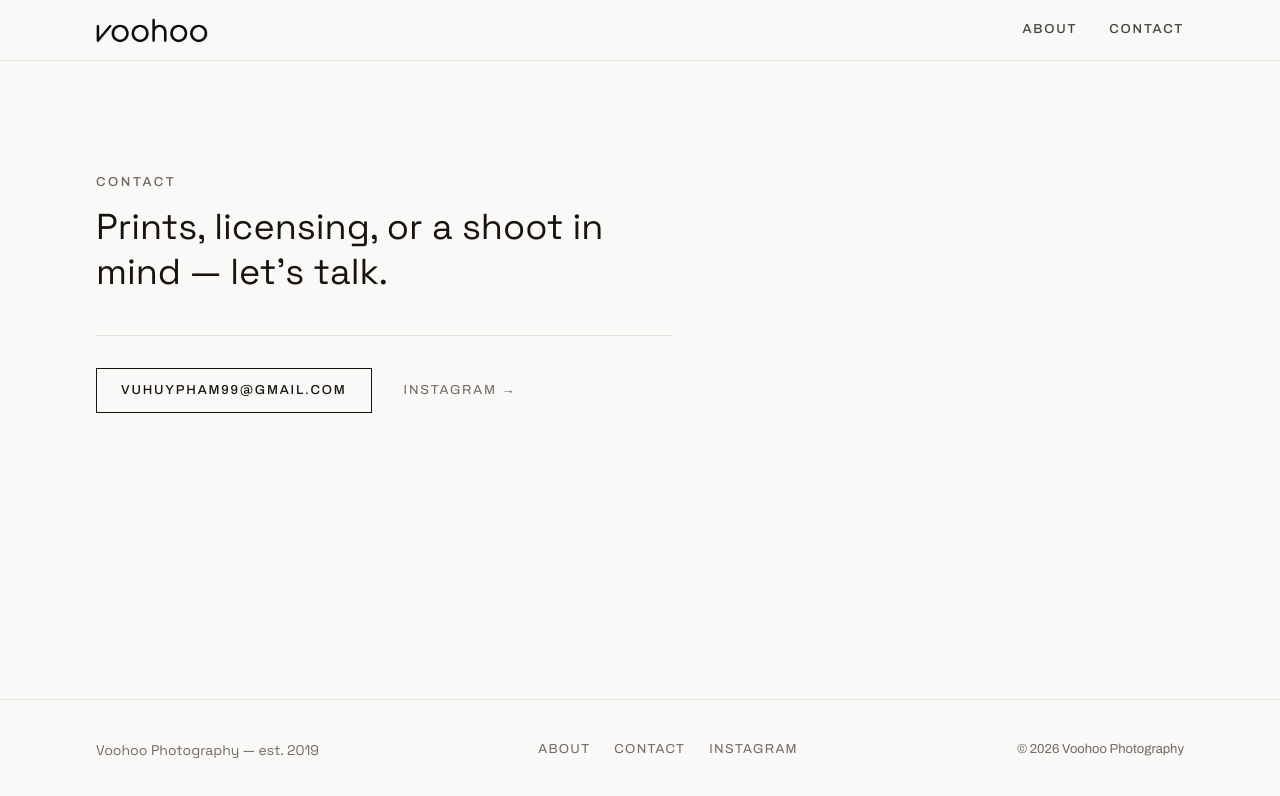
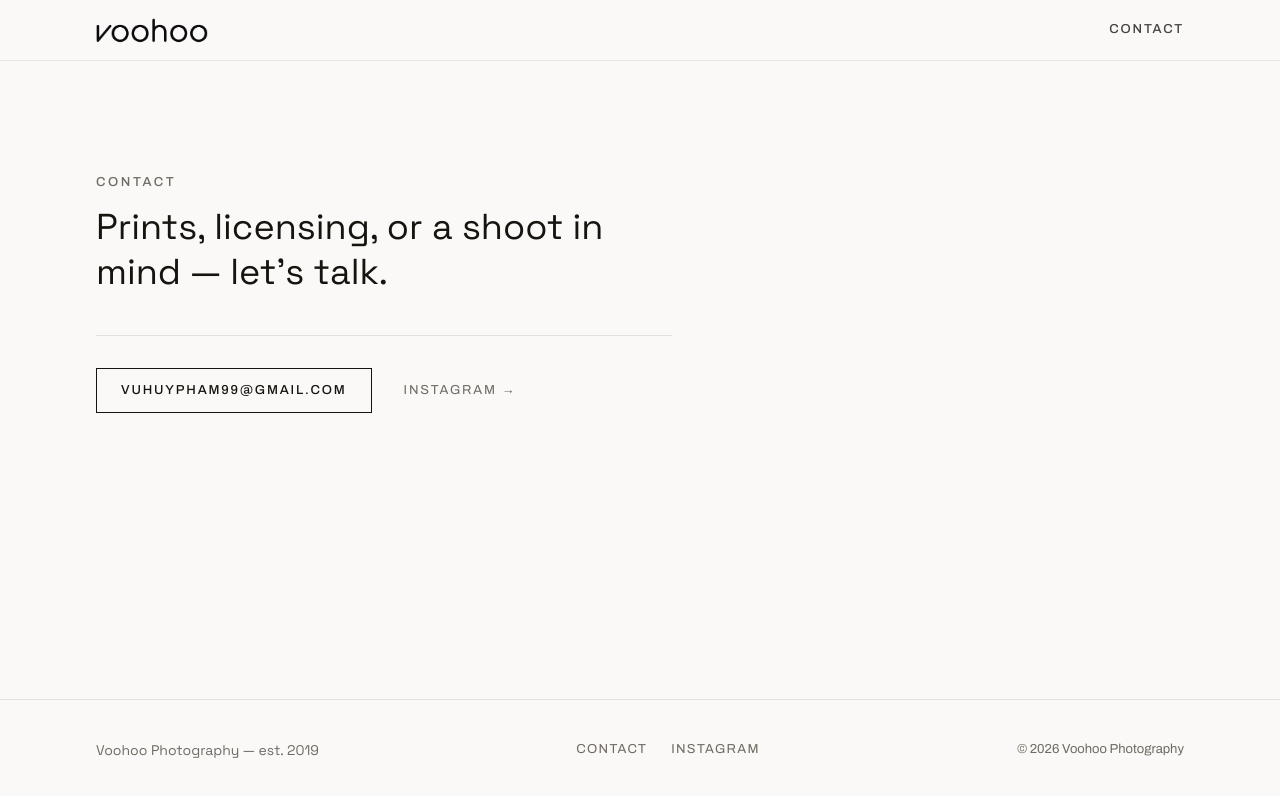
Before and after one commit to voohoo/voohoo-photography, a Next.js app: page /contact in a window 1280 px wide. Shown: the top 796 px of the page. Built offline with nearby package versions, Linux system fonts and the light colour scheme.

Commit message:
Remove About link from header and footer

```diff
--- a/components/Footer.tsx
+++ b/components/Footer.tsx
@@ -11,12 +11,6 @@ export default function Footer() {
         </p>
 
         <nav aria-label="Footer" className="flex flex-wrap gap-x-6 gap-y-2">
-          <Link
-            href="/about"
-            className="text-[13px] uppercase tracking-[0.1em] text-muted transition-colors duration-200 hover:text-accent"
-          >
-            About
-          </Link>
           <Link
             href="/contact"
             className="text-[13px] uppercase tracking-[0.1em] text-muted transition-colors duration-200 hover:text-accent"
--- a/components/Nav.tsx
+++ b/components/Nav.tsx
@@ -5,10 +5,7 @@ import Link from "next/link";
 import { useState } from "react";
 import { collections } from "@/lib/collections";
 
-const links = [
-  { label: "About", href: "/about" },
-  { label: "Contact", href: "/contact" },
-];
+const links = [{ label: "Contact", href: "/contact" }];
 
 export default function Nav() {
   const [open, setOpen] = useState(false);
```
